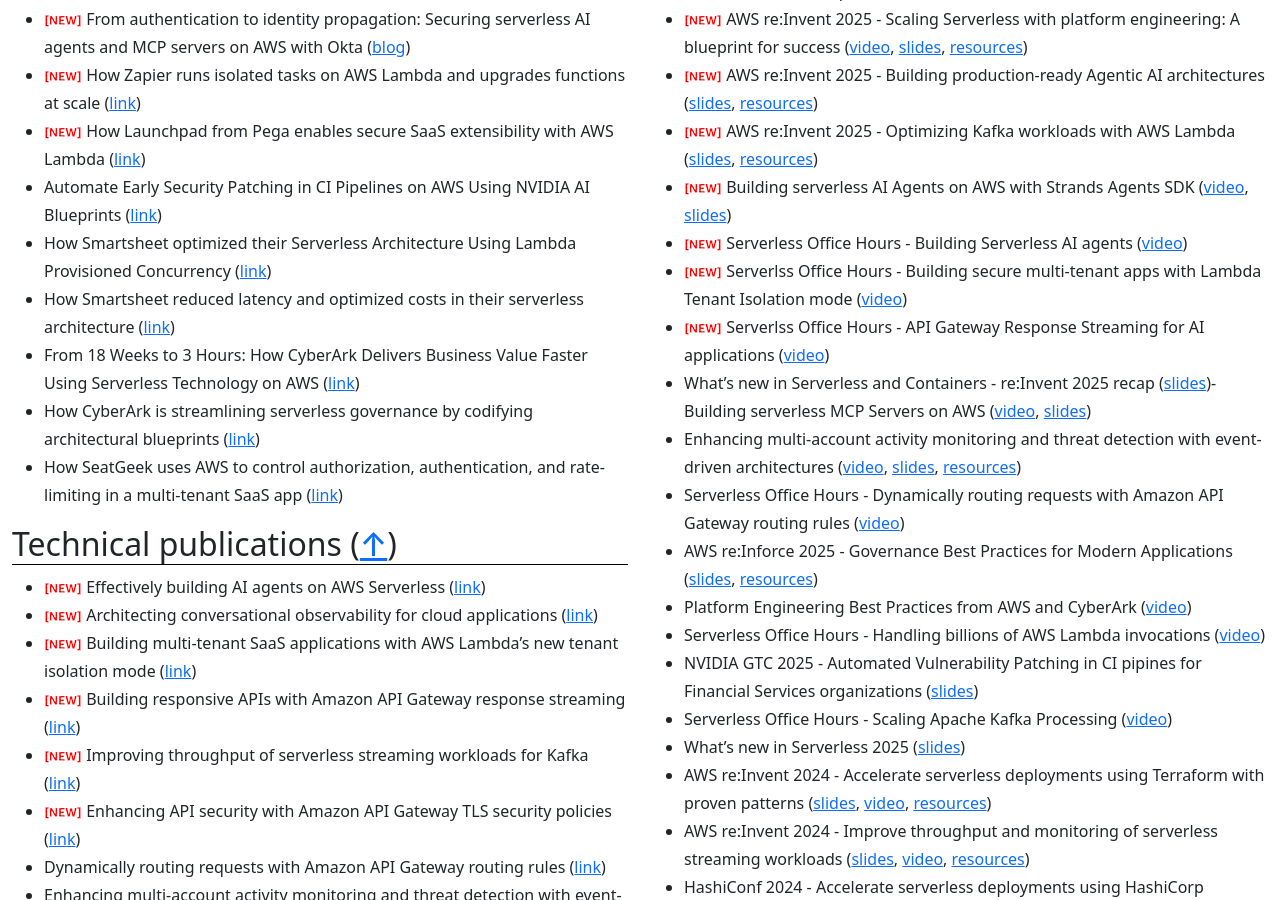
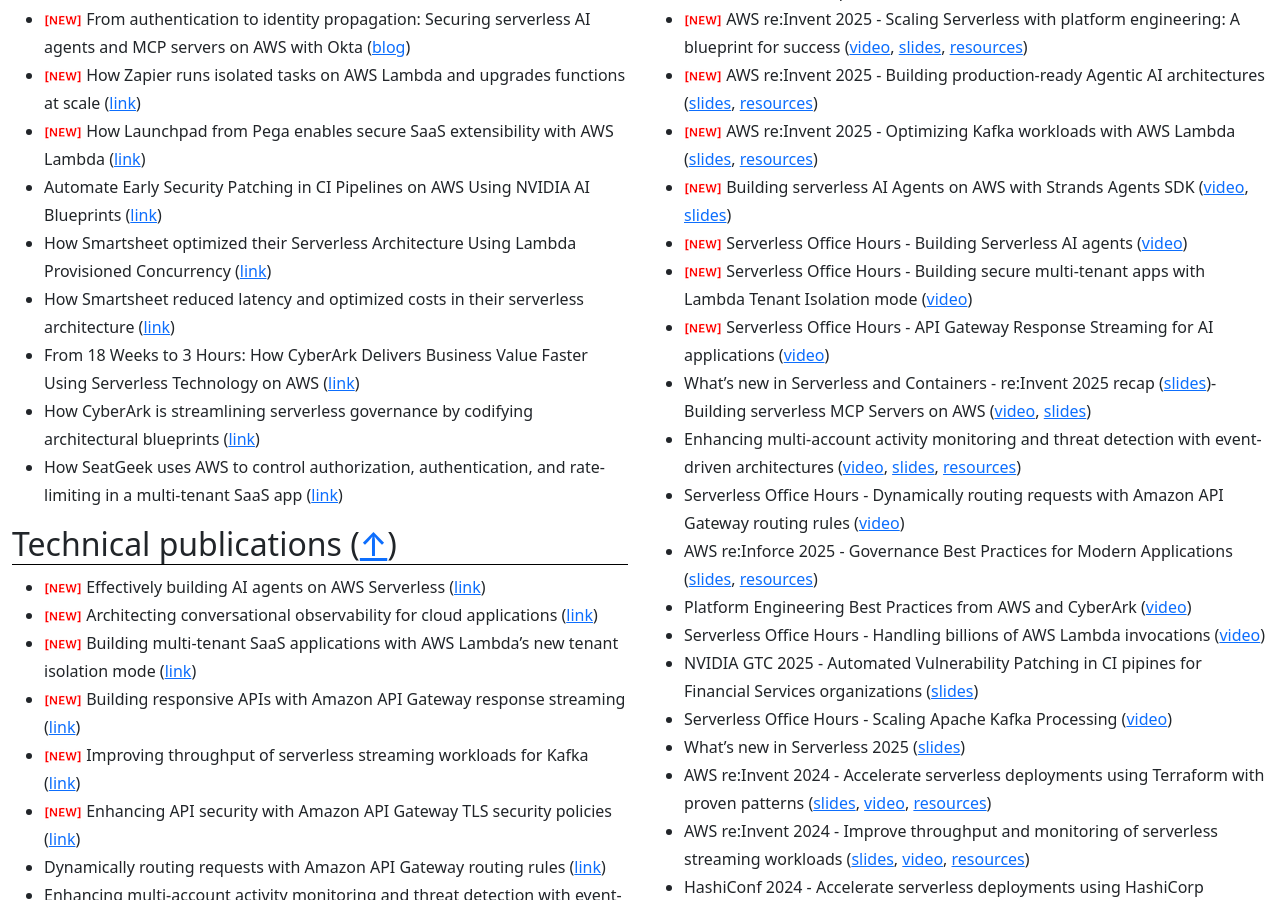
Before and after one commit to aal80/whoami, a Jekyll site: the page built from index.md, in a window 1280 px wide and 900 px high, scrolled down 911 px. Built offline with Jekyll 4.4.1, drawn with Linux system fonts in a browser that asks for light colours.

Commit message:
Update talks.md

```diff
--- a/_includes/talks.md
+++ b/_includes/talks.md
@@ -6,8 +6,8 @@
 - ![](./images/new2.png) AWS re:Invent 2025 - Optimizing Kafka workloads with AWS Lambda ([slides](https://www.dropbox.com/scl/fi/zoosur28fmos4z9kihzi7/reinvent2025-cns411-kafka.pdf?rlkey=b081gowestbgact4qflm4k1gv&st=mz3hj1y3&dl=0), [resources](https://aal80.github.io/reinvent2025-cns411/))
 - ![](./images/new2.png) Building serverless AI Agents on AWS with Strands Agents SDK ([video](https://youtu.be/OuiUEPO7PB8?si=YSvJLK_iCvWm6XJZ), [slides](https://www.dropbox.com/scl/fi/xzs51iplz8vpn5o0s4whq/2025-building-ai-agents-on-aws.pdf?rlkey=m4iw9dvexfyh9yuq1s1be3eef&st=8fpmcgbf&dl=0))
 - ![](./images/new2.png) Serverless Office Hours - Building Serverless AI agents ([video](https://www.youtube.com/live/HLy81MDTLro?si=46W0g_XnSNkP8X_2))
-- ![](./images/new2.png) Serverlss Office Hours - Building secure multi-tenant apps with Lambda Tenant Isolation mode ([video](https://www.youtube.com/watch?v=wicD8G0rn1Y))
-- ![](./images/new2.png) Serverlss Office Hours - API Gateway Response Streaming for AI applications ([video](https://www.youtube.com/watch?v=OOyPRuIuA5w))
+- ![](./images/new2.png) Serverlеss Office Hours - Building secure multi-tenant apps with Lambda Tenant Isolation mode ([video](https://www.youtube.com/watch?v=wicD8G0rn1Y))
+- ![](./images/new2.png) Serverlеss Office Hours - API Gateway Response Streaming for AI applications ([video](https://www.youtube.com/watch?v=OOyPRuIuA5w))
 - What's new in Serverless and Containers - re:Invent 2025 recap ([slides](https://www.dropbox.com/scl/fi/1xe6l5ek2nqhlq7ve88m5/2026-whats-new-in-serverless-and-containers.pdf?rlkey=8wxudph14xwnoh5i91ph85vyp&st=txxw07gc&dl=0))- Building serverless MCP Servers on AWS ([video](https://youtu.be/q3JgDJPeXJY), [slides](https://www.dropbox.com/scl/fi/pley3lqj96t8a5f212coe/2025-building-mcp-servers-on-aws.pdf?rlkey=5ip3rqn8iwjhody664t9ihzbm&st=sqt4dno2&dl=0))
 - Enhancing multi-account activity monitoring and threat detection with event-driven architectures ([video](https://youtu.be/KlM2M_u0v14?si=Cdb29j2ldcb0UUCh), [slides](https://www.dropbox.com/scl/fi/bpxicxheemub6k6csejlp/2025-enhancing-multi-account-activity-monitoring-with-event-driven-architectures.pdf?rlkey=476fihbcaltwb0dgcmbo91g2v&st=zvmunpc4&dl=0), [resources](https://aal80.github.io/webinar-building-event-driven-multi-account-activity-monitoring-solutions/))
 - Serverless Office Hours - Dynamically routing requests with Amazon API Gateway routing rules ([video](https://www.youtube.com/watch?v=4qWQF_nIr2I))
```
